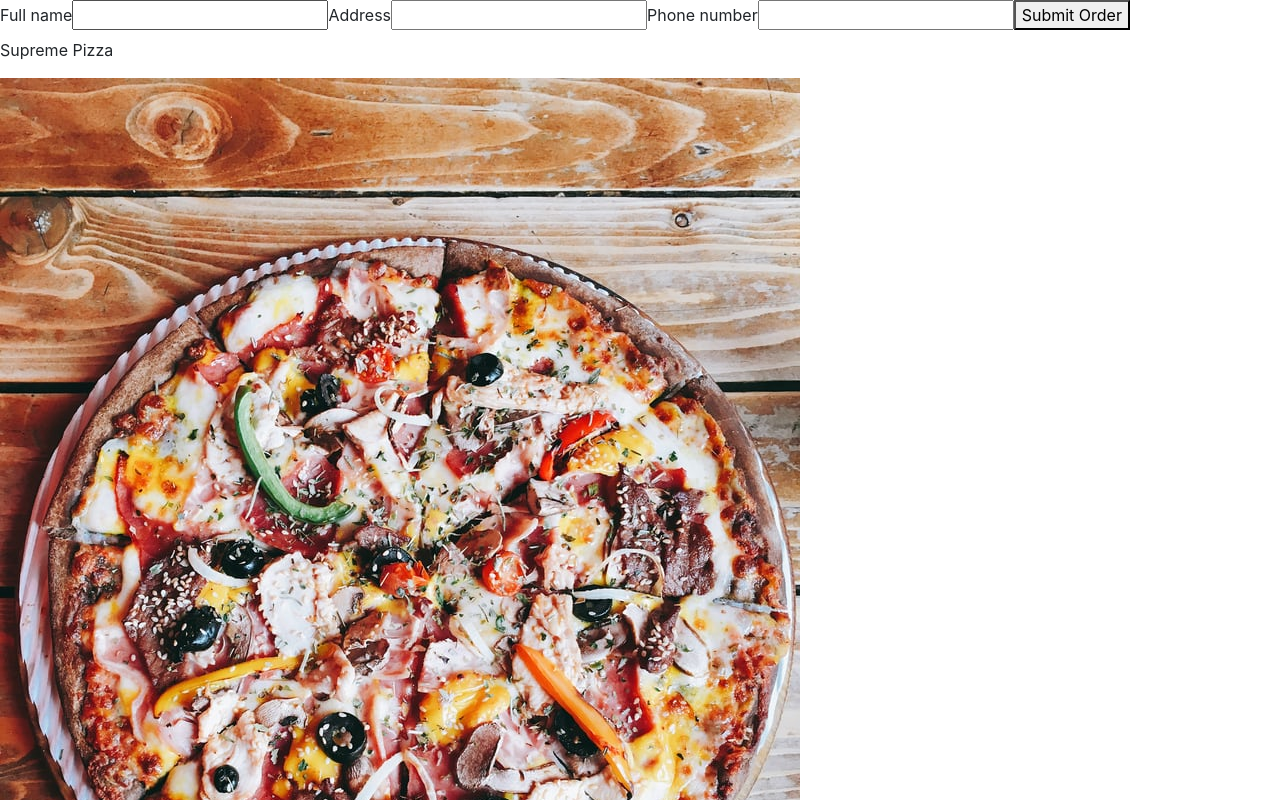
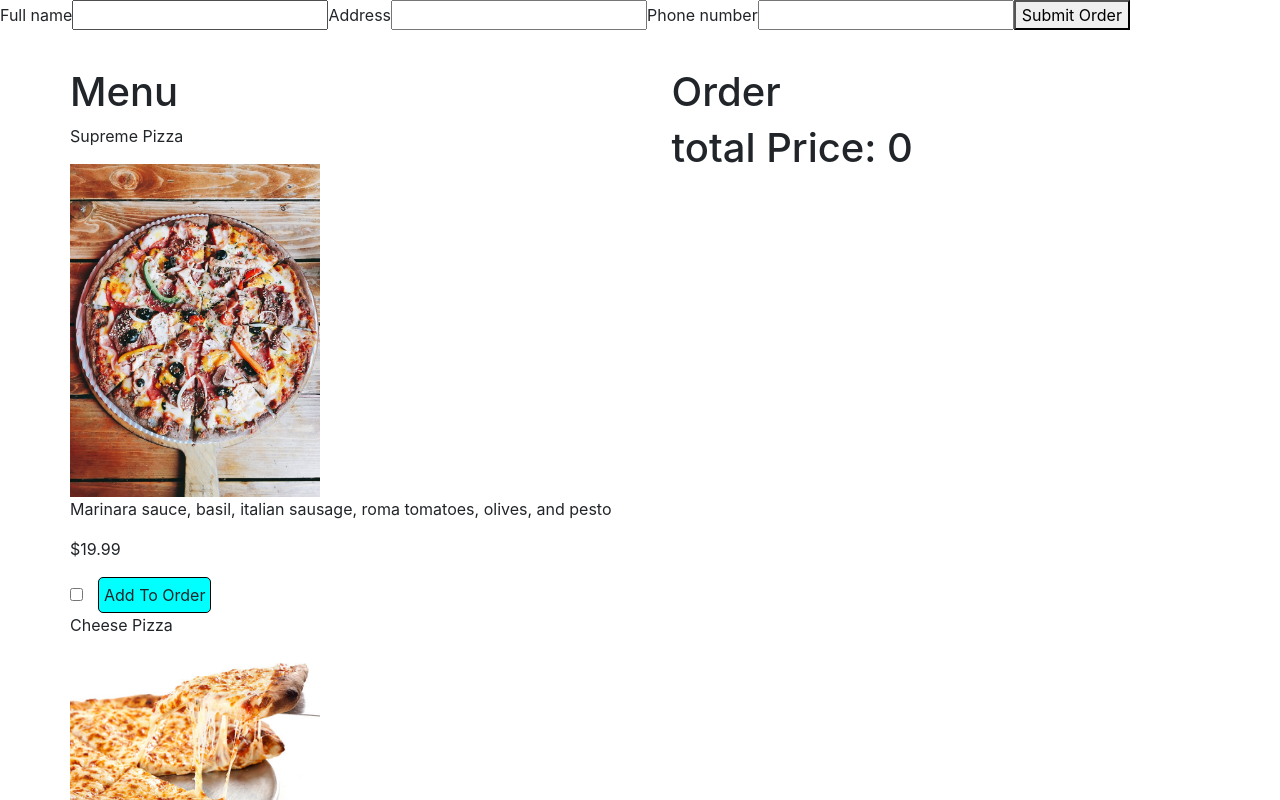
Before and after one commit to sayeda-khaled/react-restaurent-app, a React (Create React App) app: page / in a window 1280 px wide. Shown: the top 800 px of the page. Built offline with nearby package versions, Linux system fonts and the light colour scheme.

Commit message:
menu and orderList, and order submission is working

```diff
--- a/src/App.css
+++ b/src/App.css
@@ -1,38 +1,42 @@
-.App {
-  text-align: center;
+.products img{
+  max-width: 250px;
 }
 
-.App-logo {
-  height: 40vmin;
-  pointer-events: none;
+.products div{
+  cursor: pointer;
+  border: 1px solid black;
+  display: inline-block;
+  background-color: cyan;
+  padding: 5px;
+  border-radius: 5px;
+  margin-left: 15px;
 }
 
-@media (prefers-reduced-motion: no-preference) {
-  .App-logo {
-    animation: App-logo-spin infinite 20s linear;
-  }
+.main{
+  display: flex;
+  max-width: 1200px;
+  margin: auto; /*Marginn auto centers if a width is defined */
 }
 
-.App-header {
-  background-color: #282c34;
-  min-height: 100vh;
-  display: flex;
-  flex-direction: column;
-  align-items: center;
-  justify-content: center;
-  font-size: calc(10px + 2vmin);
-  color: white;
+.productList {
+  padding: 30px;
 }
 
-.App-link {
-  color: #61dafb;
+.orderList{
+  padding: 30px;
 }
 
-@keyframes App-logo-spin {
-  from {
-    transform: rotate(0deg);
-  }
-  to {
-    transform: rotate(360deg);
-  }
+
+.orders img{
+  max-width: 75px;
 }
+
+.orders div{
+  cursor: pointer;
+  border: 1px solid black;
+  display: inline-block;
+  background-color: #ffcccb;
+  padding: 5px;
+  border-radius: 5px;
+  margin-left: 15px;
+}
--- a/src/App.js
+++ b/src/App.js
@@ -6,6 +6,7 @@ import cheesePizza from './images/cheesePizza.jpeg';
 import veggiePizza from './images/veggiePizza.jpeg';
 import ProductList from './components/ProductList.js'
 import ProductOrder from './components/ProductOrder.js'
+import OrderList from './components/OrderList.js'
 
 // {
 //   this.state.selection &&
@@ -22,11 +23,15 @@ class App extends Component {
 
     this.state = {
     products: [],
+    orderList: [],
+    user: [],
 
   };
   this.selectProduct = this.selectProduct.bind(this);
   this.toggleSelection = this.toggleSelection.bind(this);
   this.addOrder = this.addOrder.bind(this);
+  this.removeOrder = this.removeOrder.bind(this);
+  this.newUser = this.newUser.bind(this);
   }
 
   componentDidMount() {
@@ -73,13 +78,36 @@ class App extends Component {
 }
 
   addOrder(newEntry){
-    let productCopy=[...this.state.products];
-    productCopy.push(newEntry);
+    let orderCopy=[...this.state.orderList];
+    console.log(newEntry)
+    orderCopy.push(newEntry);
     this.setState({
-    products: productCopy,
+    orderList: orderCopy,
     });
   }
 
+  removeOrder(removedEntry){
+    let orderCopy=[...this.state.orderList];
+    // console.log(removedEntry.id)
+    const index = orderCopy.indexOf(removedEntry);
+    console.log(removedEntry)
+    orderCopy.splice(index,1);
+    this.setState({
+    orderList: orderCopy,
+    });
+  }
+
+  newUser(newUser){
+    // let userCopy=[...this.state.user];
+    // console.log(removedEntry.id)
+
+    this.state.user.push(newUser);
+    this.setState({
+    user: newUser,
+
+    });
+    localStorage.setItem('order', JSON.stringify(this.state));
+  }
 
   toggleSelection(id) {
       const products = [...this.state.products];
@@ -88,16 +116,26 @@ class App extends Component {
       this.setState({ products });
     }
 
+  test() {
+    this.setState({ test: this.state.orderList });
+  }
+
 
   render() {
 
+    // const  products= this.state.products.map((product, index) => (
+    //   <li key={index} onClick={this.selectProduct} data-index={index}>
+    //     <h2>{product.price}</h2>
+    //   </li>
+    // ));
 
     return (
       <>
-
-
-      <ProductOrder addOrder={this.addOrder} />
-      <ProductList selectProduct={this.state.selectProduct} productList={this.state.products} toggleSelection={this.toggleSelection} />
+      <ProductOrder newUser = {this.newUser} orderList={this.state.orderList}/>
+      <section className="main">
+        <ProductList addOrder={this.addOrder} selectProduct={this.state.selectProduct} productList={this.state.products} toggleSelection={this.toggleSelection} price={this.state.price}/>
+        <OrderList  removeOrder={this.removeOrder} orderList={this.state.orderList}/>
+      </section>
       </>
     );
   }
--- /dev/null
+++ b/src/components/OrderList.js
@@ -0,0 +1,54 @@
+import { Component } from 'react';
+import "../App.css"
+
+class OrderList extends Component {
+
+  constructor(props) {
+    super(props);
+
+    this.state = {
+      total: 0,
+
+    }
+    this.handleInput = this.handleInput.bind(this);
+    this.handleClick = this.handleClick.bind(this);
+  }
+
+  handleInput(event) {
+    this.setState({ [event.target.name]: event.target.value});
+  }
+
+
+  handleClick(removedSelection) {
+    this.props.removeOrder(removedSelection);
+    }
+
+
+
+
+  render() {
+
+    const listProducts = this.props.orderList.map((product, index) =>(
+    <div className = "orders" key={index}>
+        <p>{product.name}</p>
+        <img src={product.img}></img>
+        <p>{product.desc}</p>
+        <p>{product.price}</p>
+        <div  onClick= {() => this.handleClick(product)}>X</div>
+    </div>
+    ));
+
+    // console.log(this.props.orderList.reduce((total, order) => (order.price.replace(/\$/g,'')), 0))
+    this.state.total += this.props.orderList.reduce((total, order) => (parseFloat(order.price.replace(/\$/g,''))), 0)
+    return (
+      <div className="orderList">
+        <h1>Order</h1>
+        <h1>total Price: {this.state.total}</h1>
+        <div>{listProducts}</div>
+
+      </div>
+    );
+  }
+}
+
+export default OrderList
--- a/src/components/ProductList.js
+++ b/src/components/ProductList.js
@@ -1,4 +1,5 @@
 import { Component } from 'react';
+import "../App.css"
 
 class ProductList extends Component {
 
@@ -6,31 +7,43 @@ class ProductList extends Component {
     super(props);
 
     this.state = {
-      isEditing: false,
-      selection: null,
+    // selection: null,
+    // price: 0,
     }
     this.handleInput = this.handleInput.bind(this);
+    this.handleClick = this.handleClick.bind(this);
   }
 
   handleInput(event) {
     this.setState({ [event.target.name]: event.target.value});
   }
 
+  handleClick(orderSelection) {
+
+    this.props.addOrder(orderSelection);
+
+  }
 
   render() {
+    // const  products= this.state.products.map((product, index) => (
+    //   <li key={index} onClick={this.selectProduct} data-index={index}>
+    //     <h2>{product.price}</h2>
+    //   </li>
+    // ));
 
     const listProducts = this.props.productList.map((product, index) =>(
-    <div key={index}>
-    <p>{product.name}</p>
-    <img src={product.img}></img>
-    <p>{product.desc}</p>
-    <p>{product.price}</p>
-    <input type="checkbox" onChange={() => this.props.toggleSelection(product.id)}/>
-    <button type="button" onClick={() => this.selectProduct()}>Add To Order</button>
+    <div className = "products" key={index}>
+        <p>{product.name}</p>
+        <img src={product.img}></img>
+        <p>{product.desc}</p>
+        <p>{product.price}</p>
+        <input type="checkbox" onChange={() => this.props.toggleSelection(product.id)}/>
+        <div  onClick= {() => this.handleClick(product)}>Add To Order</div>
     </div>
     ));
     return (
-      <div>
+      <div  className= "productList">
+        <h1>Menu</h1>
         <div>{listProducts}</div>
       </div>
     );
--- a/src/components/ProductOrder.js
+++ b/src/components/ProductOrder.js
@@ -1,29 +1,44 @@
 import { Component } from 'react';
 
-const defaultState = {
-  name: '',
-  phone: '',
-  address: '',
-}
+
 
 class ProductOrder extends Component {
   constructor(props) {
     super(props);
 
-    this.state = defaultState;
+    this.state = {
+      name: '',
+      phone: '',
+      address: '',
+      userOrder: this.props.orderList,
+    }
 
     this.handleInput = this.handleInput.bind(this);
     this.handleSubmit = this.handleSubmit.bind(this);
+    // this.appendOrder = this.appendOrder.bind(this);
   }
 
   handleInput(event) {
     this.setState({ [event.target.name]: event.target.value });
   }
 
+  // appendOrder = () => {
+  //   this.setState({ userOrder: this.props.orderList });
+  // }
+
   handleSubmit(event) {
     event.preventDefault();
-    this.props.addOrder(this.state);
-    this.setState({defaultState});
+    this.props.newUser(this.state)
+    // this.appendOrder().then(() => localStorage.setItem('order', JSON.stringify(this.state.userOrder)));
+    // this.setState({ userOrder: this.props.orderList });
+    // console.log(this.state.userOrder);
+    // setTimeout(function(){
+      // localStorage.setItem('order', JSON.stringify(this.state));
+      // localStorage.setItem('order', JSON.stringify(this.state.userOrder));
+    // },1000)
+
+
+
   }
 
   render() {
```
